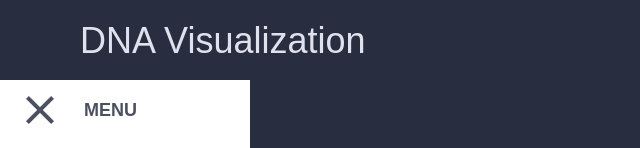
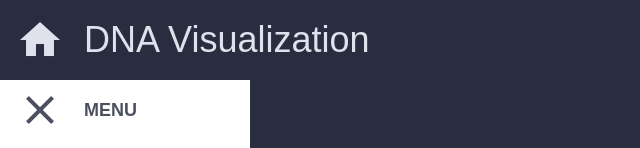
Before and after one commit to tom-ogasawara/dna, a React (Create React App) app: page / in a window 1280 px wide. Shown: the top 148 px of the page, without its empty margins (0-640 px from the left). Built offline with nearby package versions, Linux system fonts and the light colour scheme.

Commit message:
Update header, add transitions

```diff
--- a/src/App.css
+++ b/src/App.css
@@ -3,10 +3,15 @@
 }
 
 .app-header {
-  height: 40px;
-  padding: 20px;
-  margin-left: 60px;
+  display: flex;
+  align-items: center;
+  height: 80px;
+  padding-left: 16px;
   font-size: 36px;
+}
+
+.app-header .title {
+  margin-left: 20px;
 }
 
 .large-icon {
--- a/src/App.js
+++ b/src/App.js
@@ -8,7 +8,8 @@ class App extends Component {
     return (
       <div className="app">
         <div className="app-header">
-          DNA Visualization
+          <i className="material-icons large-icon">home</i>
+          <div className="title">DNA Visualization</div>
         </div>
         <Menu />
         <div className="app-body">
--- a/src/components/Menu/style.css
+++ b/src/components/Menu/style.css
@@ -1,5 +1,4 @@
 .menu {
-  /* height: calc(100vh - 80px);  */
   height: 240px;
   color: #4b505e;
   background: #fff;
@@ -9,6 +8,7 @@
   align-content: flex-end;
   overflow-x: hidden;
   z-index: 2;
+  transition: 0.2s ease-in-out;
 }
 
 .menu.open {
@@ -26,7 +26,6 @@
   justify-content: flex-start;
   height: 80px;
   cursor: pointer;
-  /* background: green; */
 }
 
 .menu .title {
@@ -61,6 +60,7 @@
   left: 0px;
   transition: 0.2s ease-in-out;
   overflow-x: hidden;
+  transition: 0.2s ease-in-out;
 }
 
 .sequence.open {
```
Also changed, not shown: src/components/Options/index.js (added).
